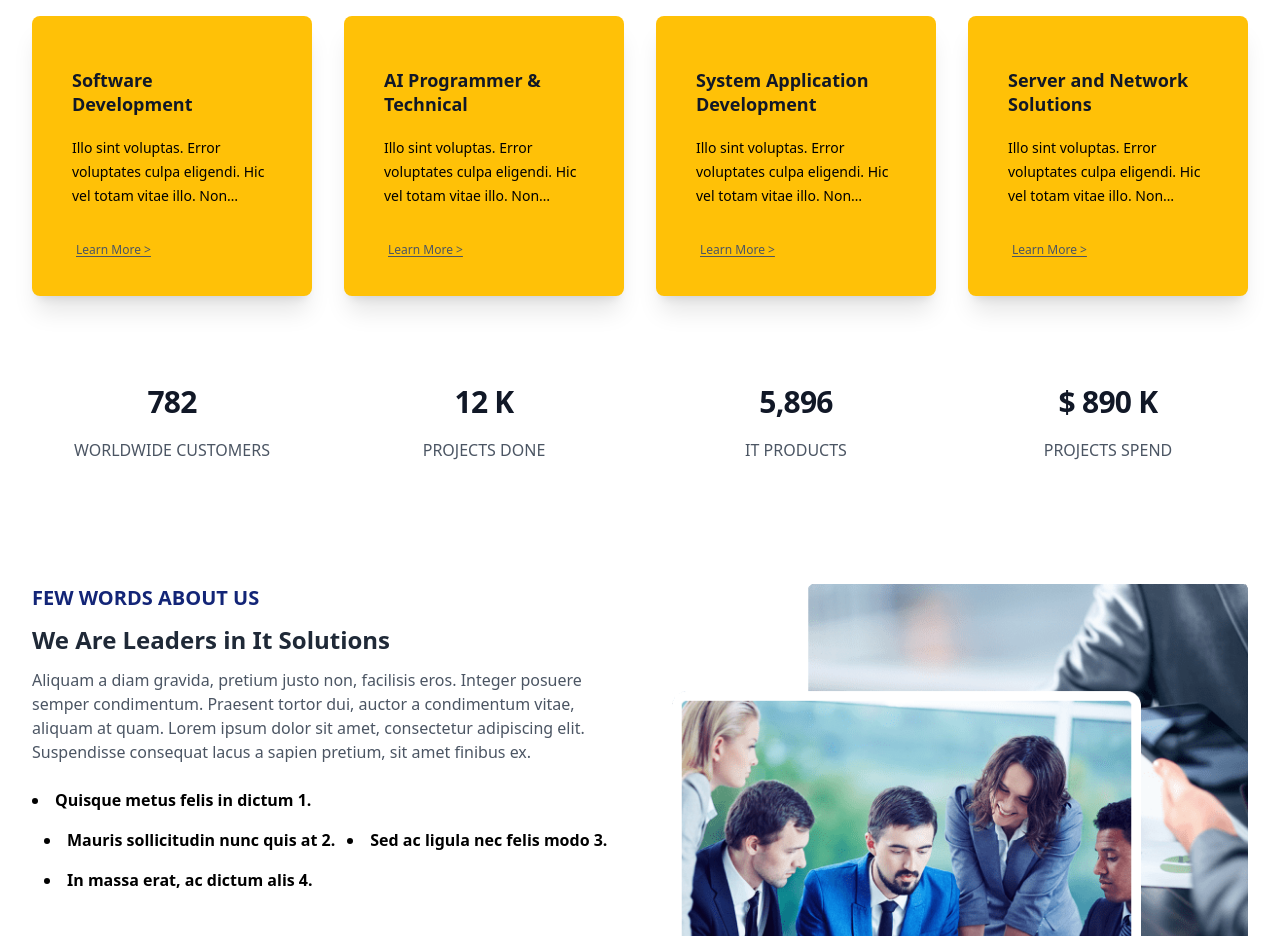
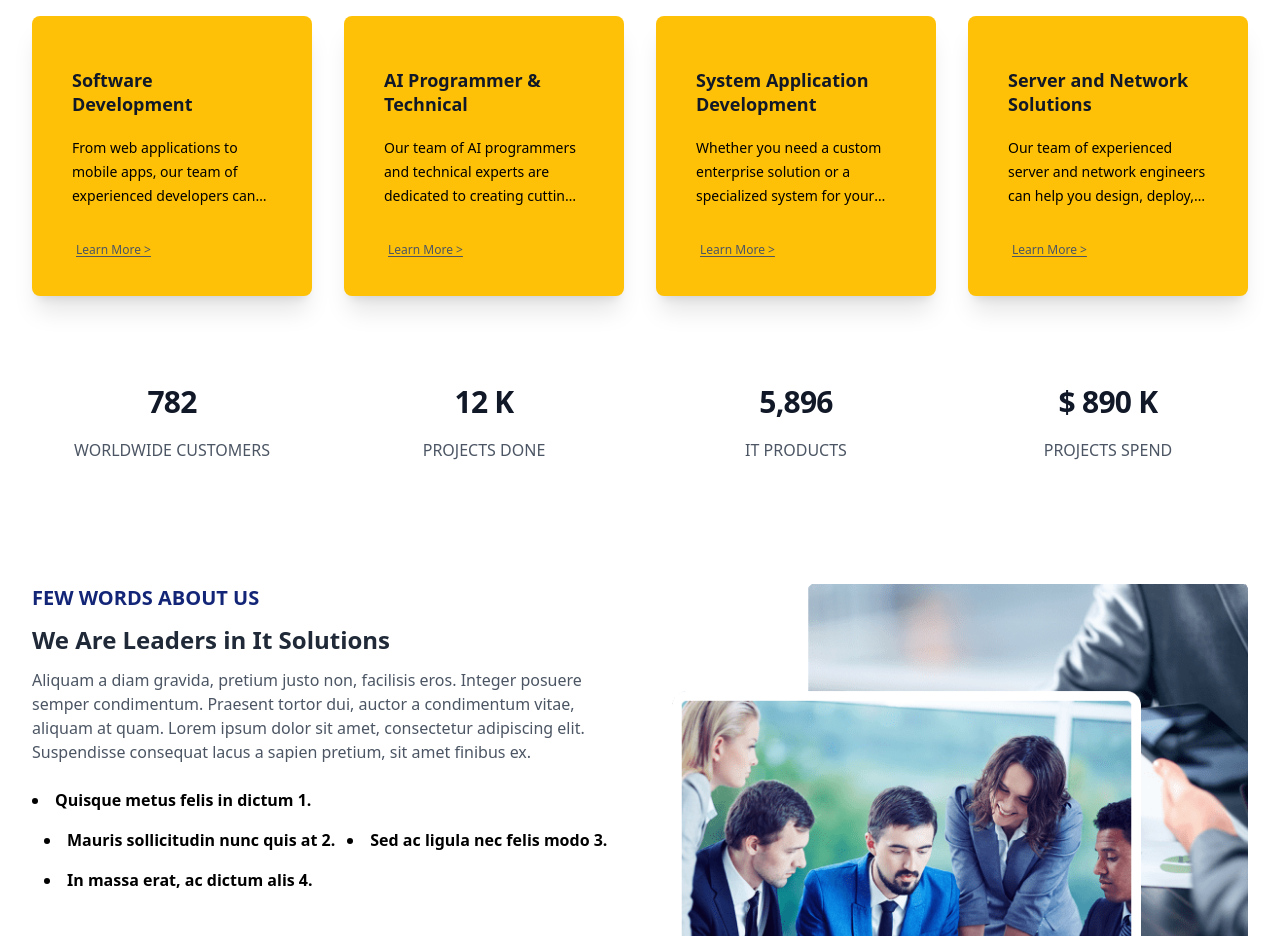
Before and after one commit to JuanPabloDiaz/landingZone, a React (Create React App) app in the folder landing-page/: page / in a window 1280 px wide. Shown: the part 1240-2176 px from the top of the page. Built offline with nearby package versions, Linux system fonts and the light colour scheme.

Commit message:
MVP2 >> SERVICES: paragraph needs to be related with the title, Learn more needs to work#40

```diff
--- a/landing-page/src/components/Services.jsx
+++ b/landing-page/src/components/Services.jsx
@@ -4,7 +4,7 @@ const posts = [
     title: "Software Development",
     href: "#",
     description:
-      "Illo sint voluptas. Error voluptates culpa eligendi. Hic vel totam vitae illo. Non aliquid explicabo necessitatibus unde. Sed exercitationem placeat consectetur nulla deserunt vel. Iusto corrupti dicta.",
+      "From web applications to mobile apps, our team of experienced developers can bring your ideas to life. We specialize in creating custom software solutions tailored to your specific needs, using the latest technologies and best practices. Let us help you build the software that will take your business to the next level.",
     buttonLM: { title: "Learn More >", href: "#" },
   },
   // More posts...
@@ -13,7 +13,7 @@ const posts = [
     title: "AI Programmer & Technical",
     href: "#",
     description:
-      "Illo sint voluptas. Error voluptates culpa eligendi. Hic vel totam vitae illo. Non aliquid explicabo necessitatibus unde. Sed exercitationem placeat consectetur nulla deserunt vel. Iusto corrupti dicta.",
+      "Our team of AI programmers and technical experts are dedicated to creating cutting-edge solutions that leverage the latest advancements in artificial intelligence. From natural language processing to computer vision, we have the expertise to help you build intelligent systems that can learn, reason, and adapt. Let us help you harness the power of AI to transform your business.",
     buttonLM: { title: "Learn More >", href: "#" },
   },
   {
@@ -21,7 +21,7 @@ const posts = [
     title: "System Application Development",
     href: "#",
     description:
-      "Illo sint voluptas. Error voluptates culpa eligendi. Hic vel totam vitae illo. Non aliquid explicabo necessitatibus unde. Sed exercitationem placeat consectetur nulla deserunt vel. Iusto corrupti dicta.",
+      "Whether you need a custom enterprise solution or a specialized system for your business, our team of expert developers can help. We specialize in system application development, using the latest technologies and best practices to create powerful, scalable, and secure systems that meet your unique needs. Let us help you build the system that will take your business to the next level.",
     buttonLM: { title: "Learn More >", href: "#" },
   },
   {
@@ -29,7 +29,7 @@ const posts = [
     title: "Server and Network Solutions",
     href: "#",
     description:
-      "Illo sint voluptas. Error voluptates culpa eligendi. Hic vel totam vitae illo. Non aliquid explicabo necessitatibus unde. Sed exercitationem placeat consectetur nulla deserunt vel. Iusto corrupti dicta.",
+      "Our team of experienced server and network engineers can help you design, deploy, and maintain the infrastructure you need to keep your business running smoothly. From cloud-based solutions to on-premises systems, we have the expertise to help you build a reliable and secure network that meets your specific needs. Let us help you optimize your server and network solutions for maximum performance and uptime.",
     buttonLM: { title: "Learn More >", href: "#" },
   },
 ];
```
